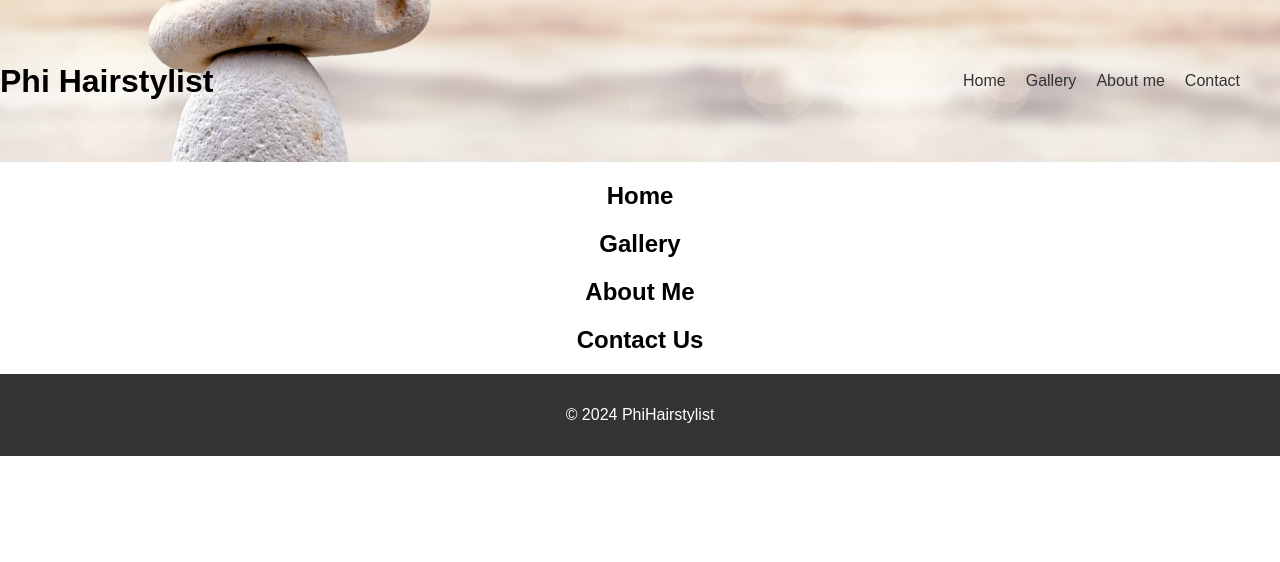
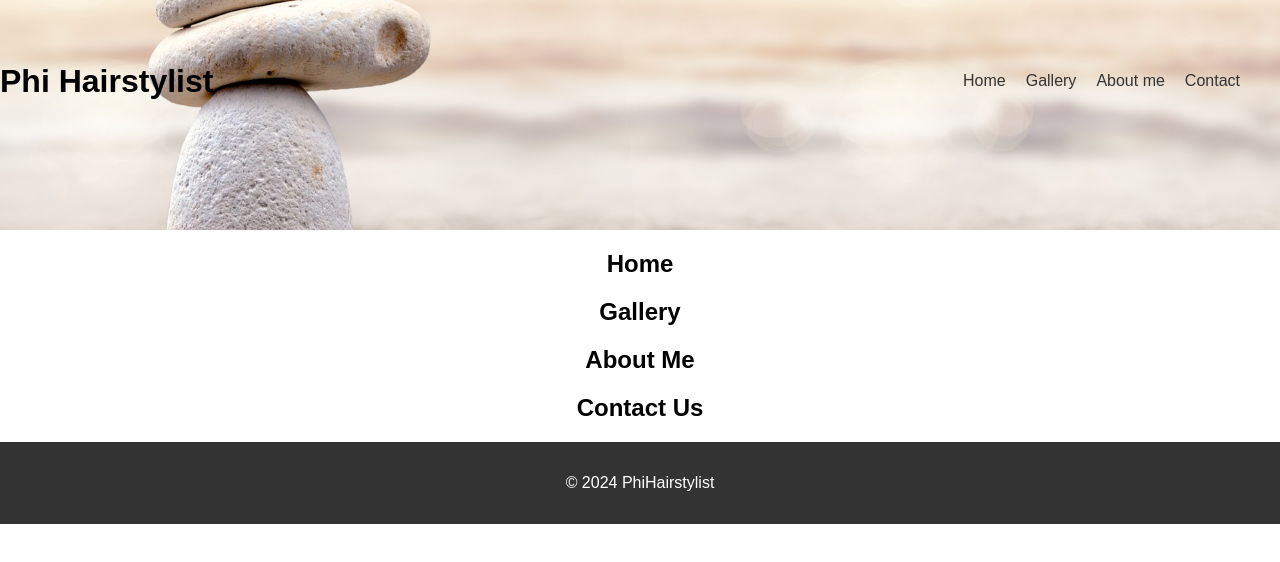
Before and after one commit to Arnaud-ODU/phihairstylist, a plain HTML site: page index.html in a window 1280 px wide. Drawn offline with Linux system fonts and the light colour scheme.

Commit message:
Update style.css

```diff
--- a/style.css
+++ b/style.css
@@ -11,7 +11,7 @@ header {
     justify-content: space-between;
     align-items: center;
     background-color: #f8f8f8;
-    padding: 2em 0;
+    padding: 2em 0 100px;
 
     background-image: url('Homepage Images/BannerImage.jpg');
     background-size: cover; /* Ensures the image covers the entire header */
@@ -24,6 +24,7 @@ header {
     font-size: 2em;
     cursor: pointer;
     position: absolute; /* Absolute positioning within the header */
+    padding: 100px;
     top: 0; /* Align to the top */
     right: 0; /* Align to the right */
 }
```
